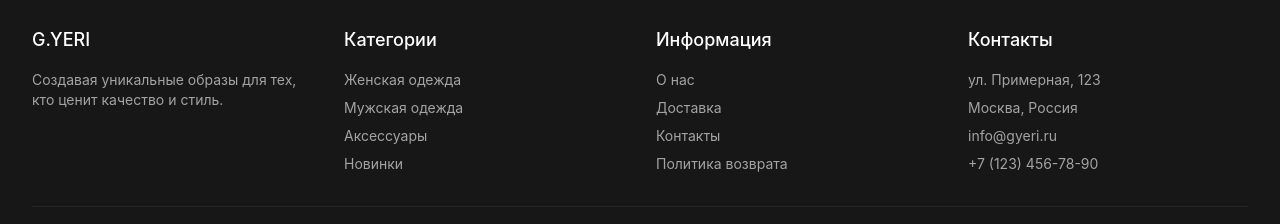
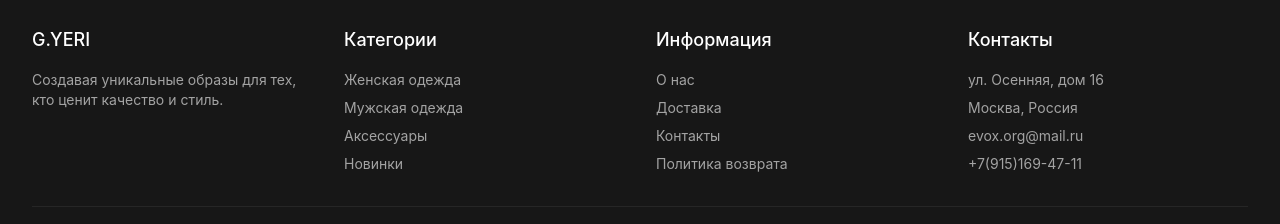
Before and after one commit to Popaz-Vitaliy/G-YERI.RU, a React (Vite) app: page /guide in a window 1280 px wide. Shown: the part 439-663 px from the top of the page. Built offline with nearby package versions, Linux system fonts and the light colour scheme.

Commit message:
Обновление контактных данных

```diff
--- a/src/components/Footer.tsx
+++ b/src/components/Footer.tsx
@@ -1,4 +1,3 @@
-
 import React from "react";
 import { Link } from "react-router-dom";
 
@@ -65,10 +64,10 @@ const Footer: React.FC = () => {
         <div>
           <h3 className="text-white text-lg font-medium mb-4">Контакты</h3>
           <ul className="space-y-2 text-sm">
-            <li>ул. Примерная, 123</li>
+            <li>ул. Осенняя, дом 16</li>
             <li>Москва, Россия</li>
-            <li>info@gyeri.ru</li>
-            <li>+7 (123) 456-78-90</li>
+            <li>evox.org@mail.ru</li>
+            <li>+7(915)169-47-11</li>
           </ul>
         </div>
       </div>
```
